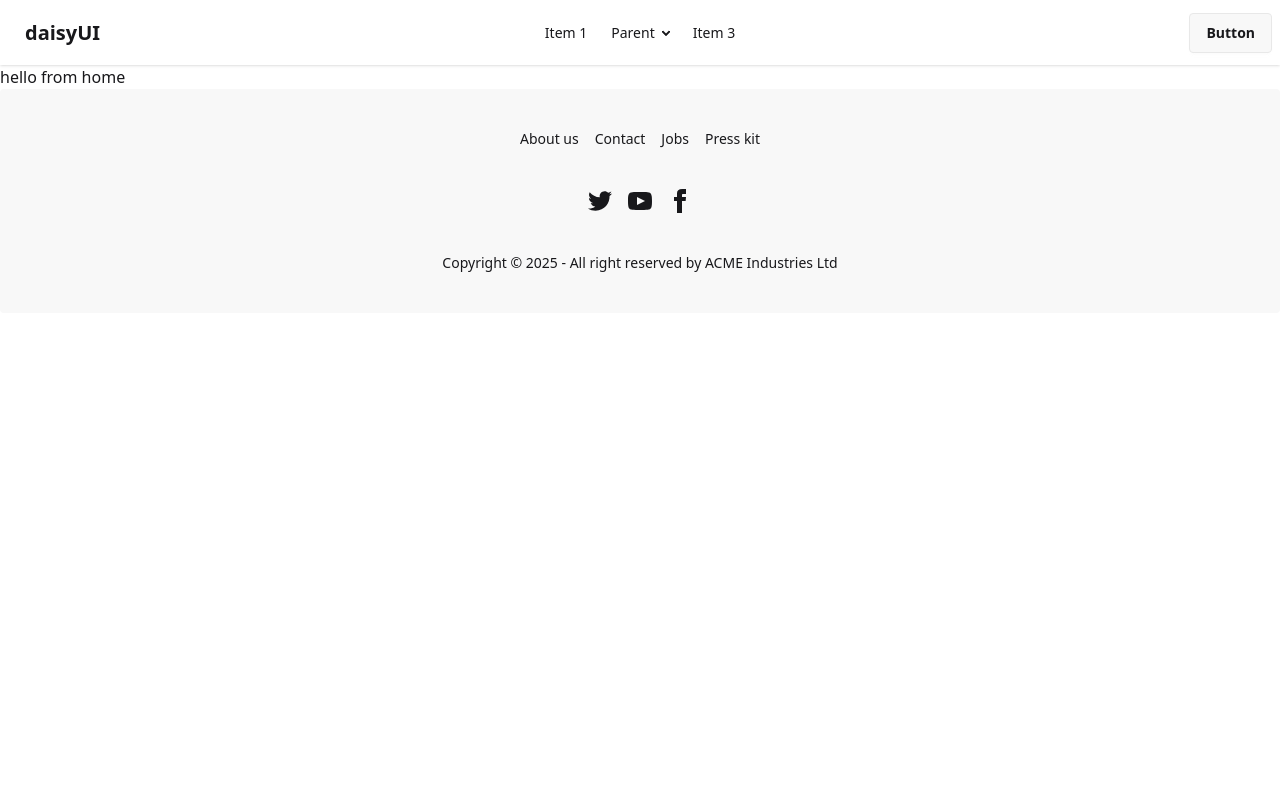
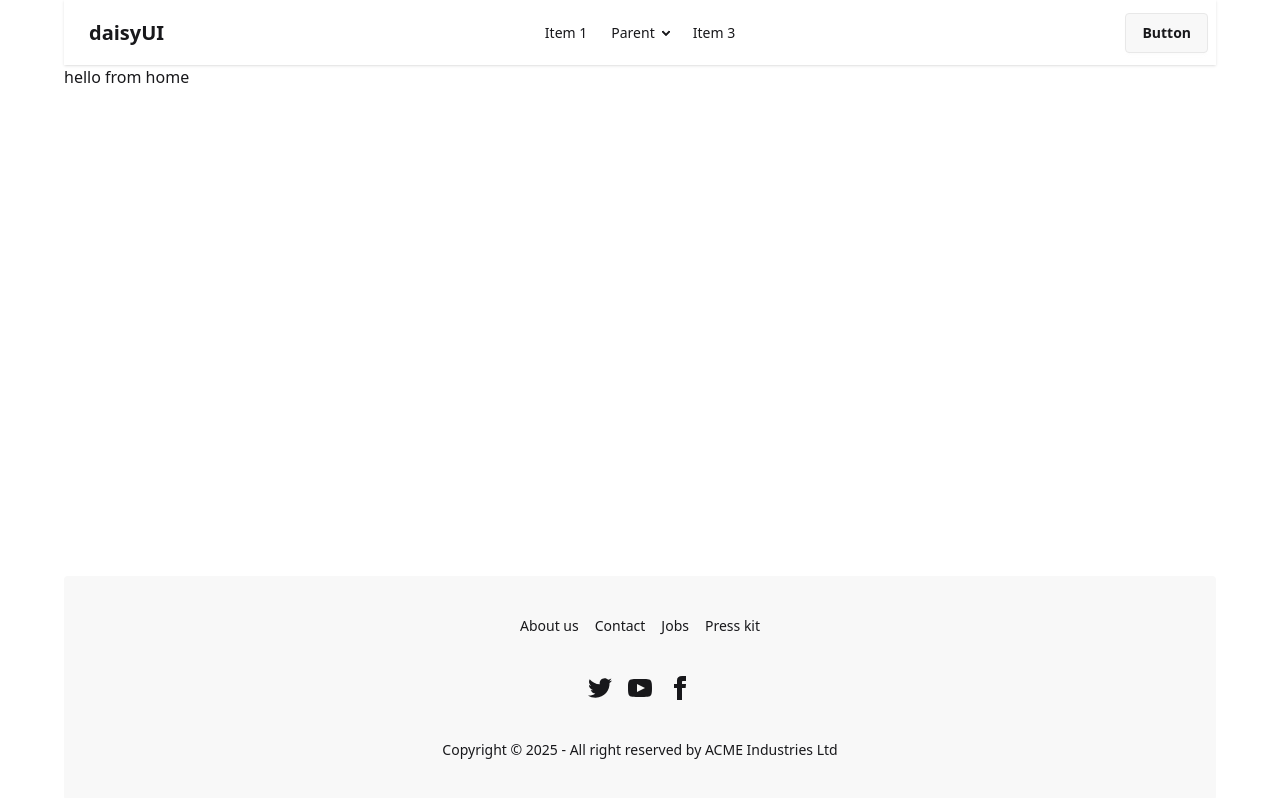
Before and after one commit to Fahad-smto/building-mgt-client, a React (Vite) app: page / in a window 1280 px wide. Built offline with nearby package versions, Linux system fonts and the light colour scheme.

Commit message:
the project setup is done

```diff
--- a/src/Mainlayouts/MainLayouts.jsx
+++ b/src/Mainlayouts/MainLayouts.jsx
@@ -6,10 +6,15 @@ import Footer from "../Pages/Footer";
 
 const MainLayouts = () => {
     return (
-        <div>
+        <div className="max-w-6xl mx-auto ">
+
             <NavBar></NavBar>
-            <Outlet></Outlet>
+
+            <div className="min-h-[calc(100vh-289px)]">
+                <Outlet></Outlet>
+            </div>
             <Footer></Footer>
+
         </div>
     );
 };
```
